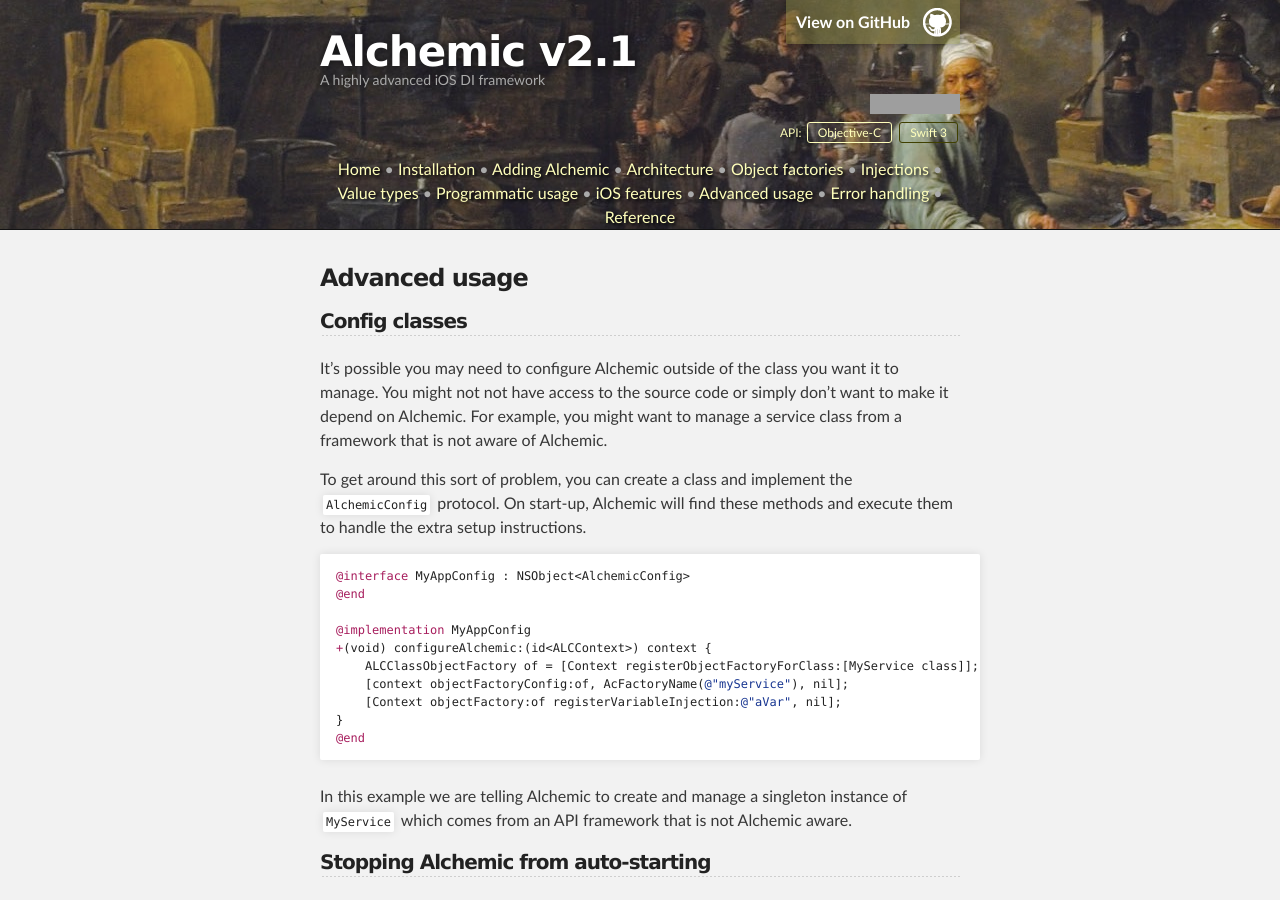
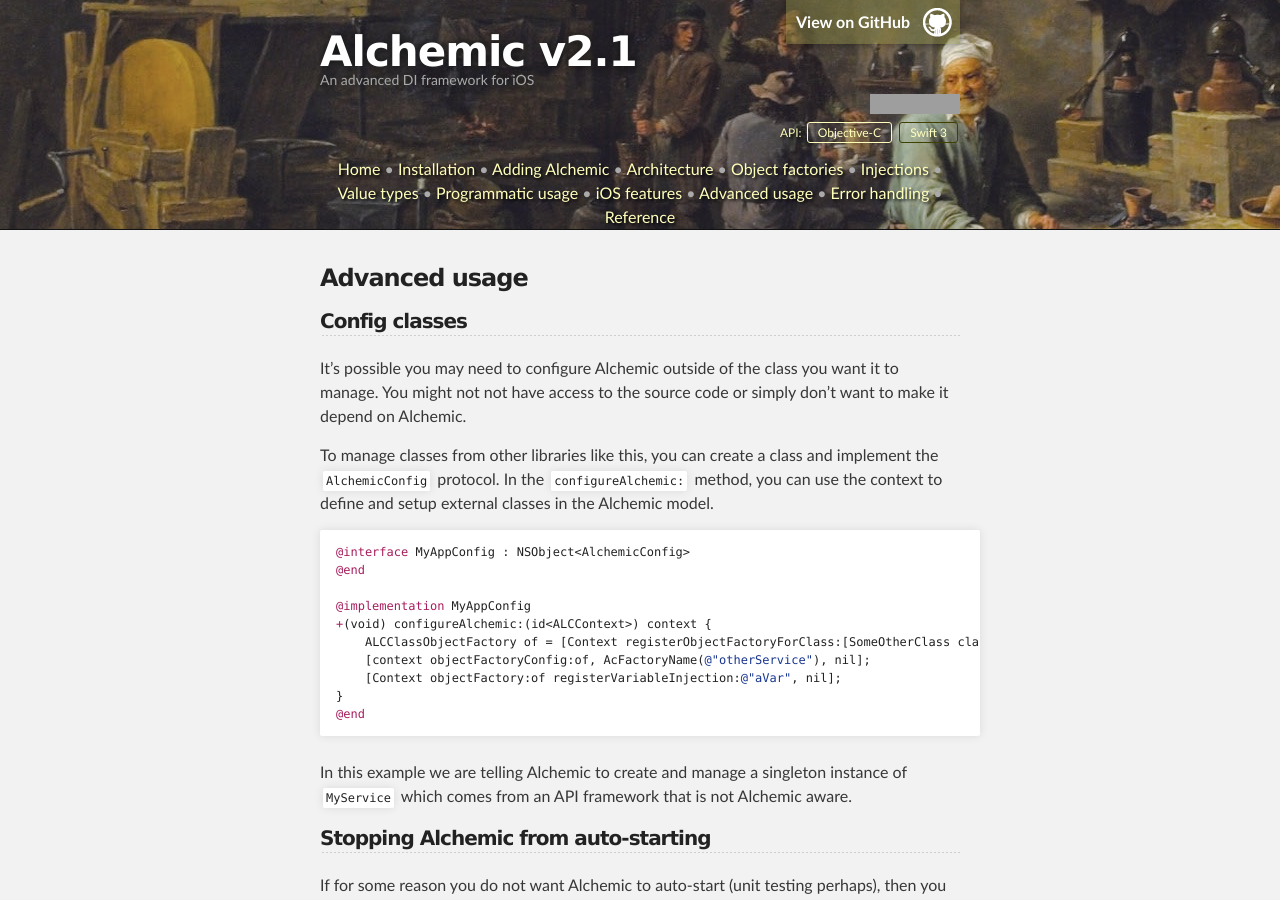
Before and after one commit to drekka/Alchemic, a Jekyll site: the page built from advanced.md, in a window 1280 px wide and 900 px high. Built offline with Jekyll 4.4.1, drawn with Linux system fonts in a browser that asks for light colours; grey boxes are pictures that could not be loaded.

Commit message:
Updating

````diff
--- a/_layouts/default.html
+++ b/_layouts/default.html
@@ -24,7 +24,7 @@
 
                 <h1 id="project_title">Alchemic {{ site.alchemic-version }}</h1>
 
-                <p id="project_tagline">A highly advanced iOS DI framework</p>
+                <p id="project_tagline">An advanced DI framework for iOS</p>
 
                 <p id="carthage-compatible">
                 <a href="https://github.com/Carthage/Carthage">
--- a/advanced.md
+++ b/advanced.md
@@ -6,9 +6,9 @@
 
 ## Config classes
 
-It's possible you may need to configure Alchemic outside of the class you want it to manage. You might not not have access to the source code or simply don't want to make it depend on Alchemic. For example, you might want to manage a service class from a framework that is not aware of Alchemic.
+It's possible you may need to configure Alchemic outside of the class you want it to manage. You might not not have access to the source code or simply don't want to make it depend on Alchemic.
 
-To get around this sort of problem, you can create a class and implement the `AlchemicConfig` protocol. On start-up, Alchemic will find these methods and execute them to handle the extra setup instructions.
+To manage classes from other libraries like this, you can create a class and implement the `AlchemicConfig` protocol. In the `configureAlchemic:` method, you can use the context to define and setup external classes in the Alchemic model.
 
 ```objc
 @interface MyAppConfig : NSObject<AlchemicConfig>
@@ -16,8 +16,8 @@
 
 @implementation MyAppConfig
 +(void) configureAlchemic:(id<ALCContext>) context {
-    ALCClassObjectFactory of = [Context registerObjectFactoryForClass:[MyService class]];
-    [context objectFactoryConfig:of, AcFactoryName(@"myService"), nil];
+    ALCClassObjectFactory of = [Context registerObjectFactoryForClass:[SomeOtherClass class]];
+    [context objectFactoryConfig:of, AcFactoryName(@"otherService"), nil];
     [Context objectFactory:of registerVariableInjection:@"aVar", nil];
 }
 @end
@@ -26,8 +26,8 @@
 ```swift
 class MyAppConfig:NSObject<AlchemicConfig>
     @objc static func configureAlchemic(context:ALCContext) {
-        let of = context.registerObjectFactoryForClass(MyService.class);
-        of.objectFactoryConfig:of, AcFactoryName("myService"), nil);
+        let of = context.registerObjectFactoryForClass(SomeOtherClass.class);
+        of.objectFactoryConfig:of, AcFactoryName("otherService"), nil);
         of.objectFactory(of registerVariableInjection:"aVar", nil);
     }
 }
````
Also changed, not shown: imports.md (+2 -2 lines), index.md (+2 -4 lines), injection-values.md (+20 -2 lines), ref.md (+25 -21 lines).
